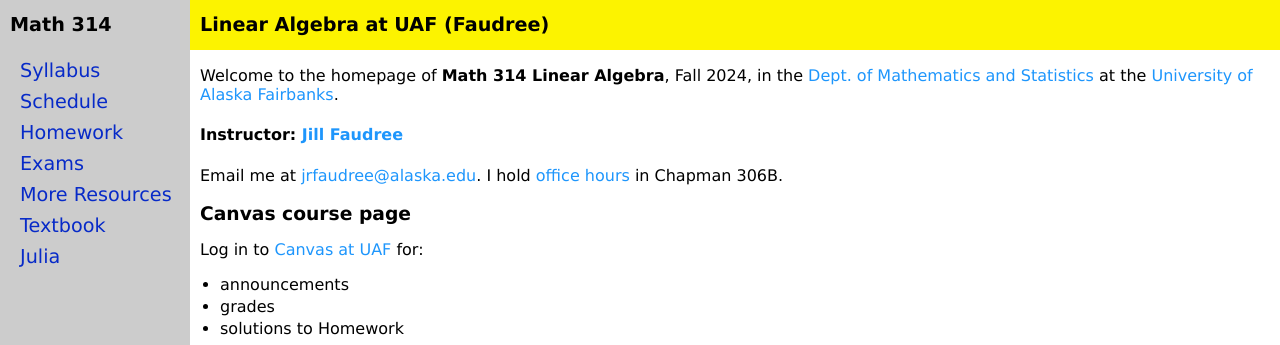
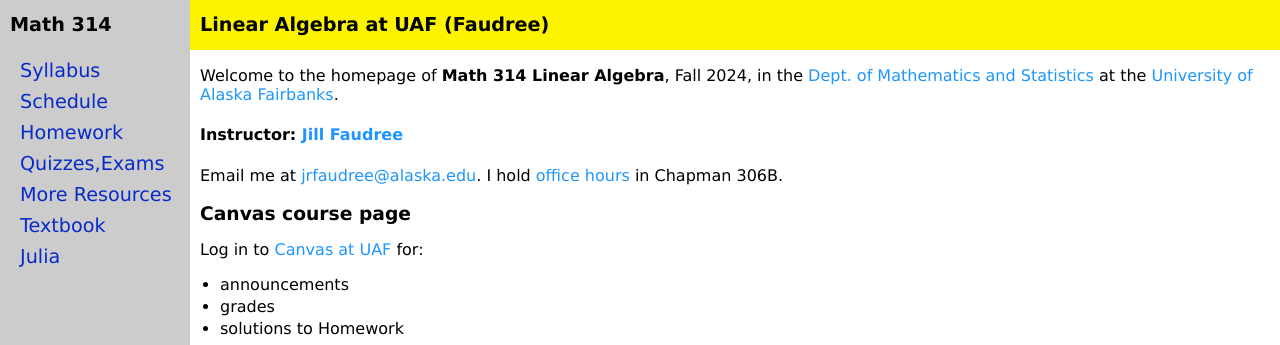
Before and after one commit to jrfaudree/LA, a Jekyll site: the page built from index.md, in a window 1280 px wide. Shown: the top 345 px of the page. Built offline with Jekyll 4.4.1, drawn with Linux system fonts in a browser that asks for light colours.

Commit message:
Update toc.yml

```diff
--- a/_data/toc.yml
+++ b/_data/toc.yml
@@ -11,7 +11,7 @@ docs:
 - title: Homework
   url: homework.html
 
-- title: Exams
+- title: Quizzes,Exams
   url: exam-page.html
 
 - title: More Resources
```
